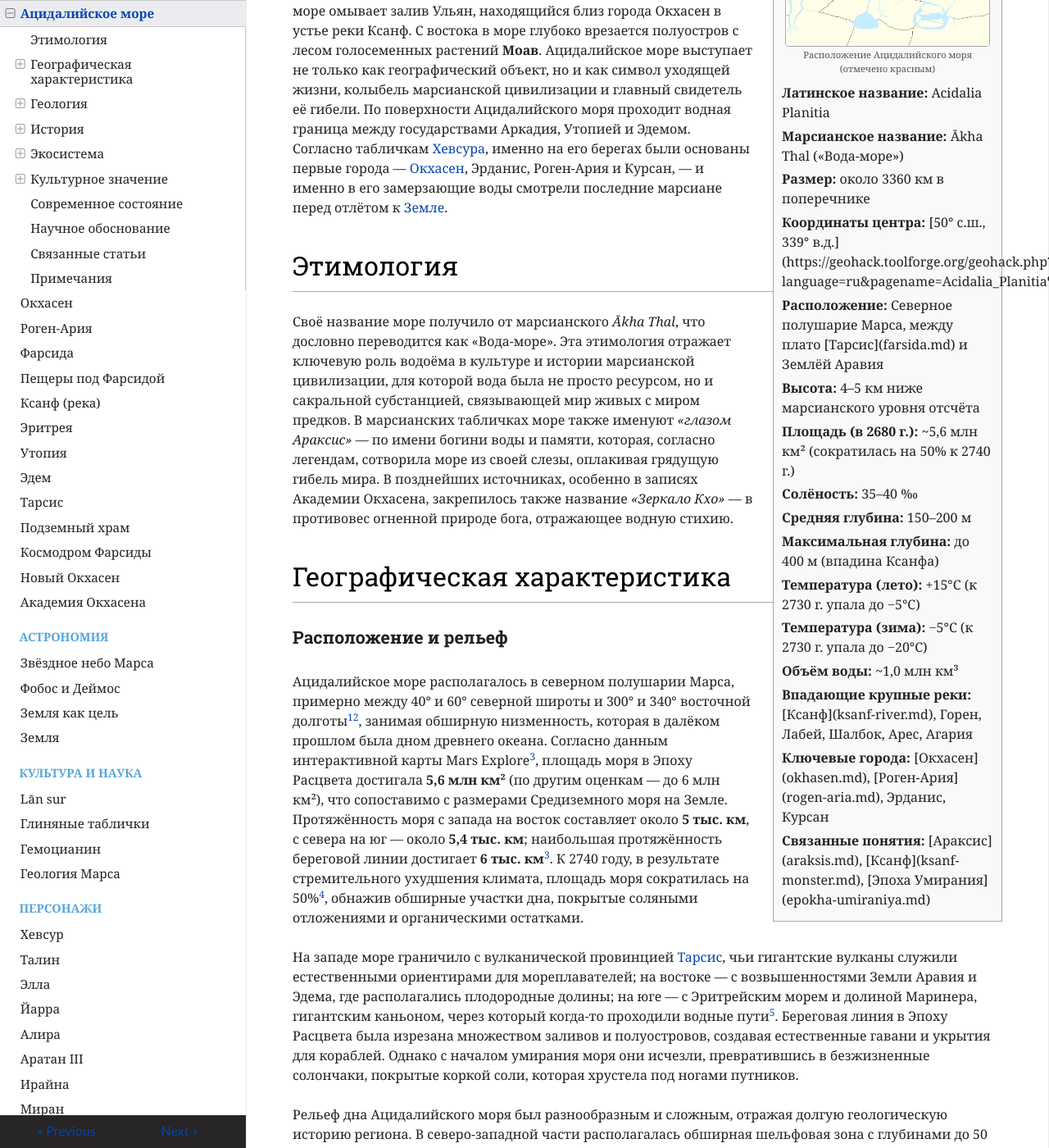
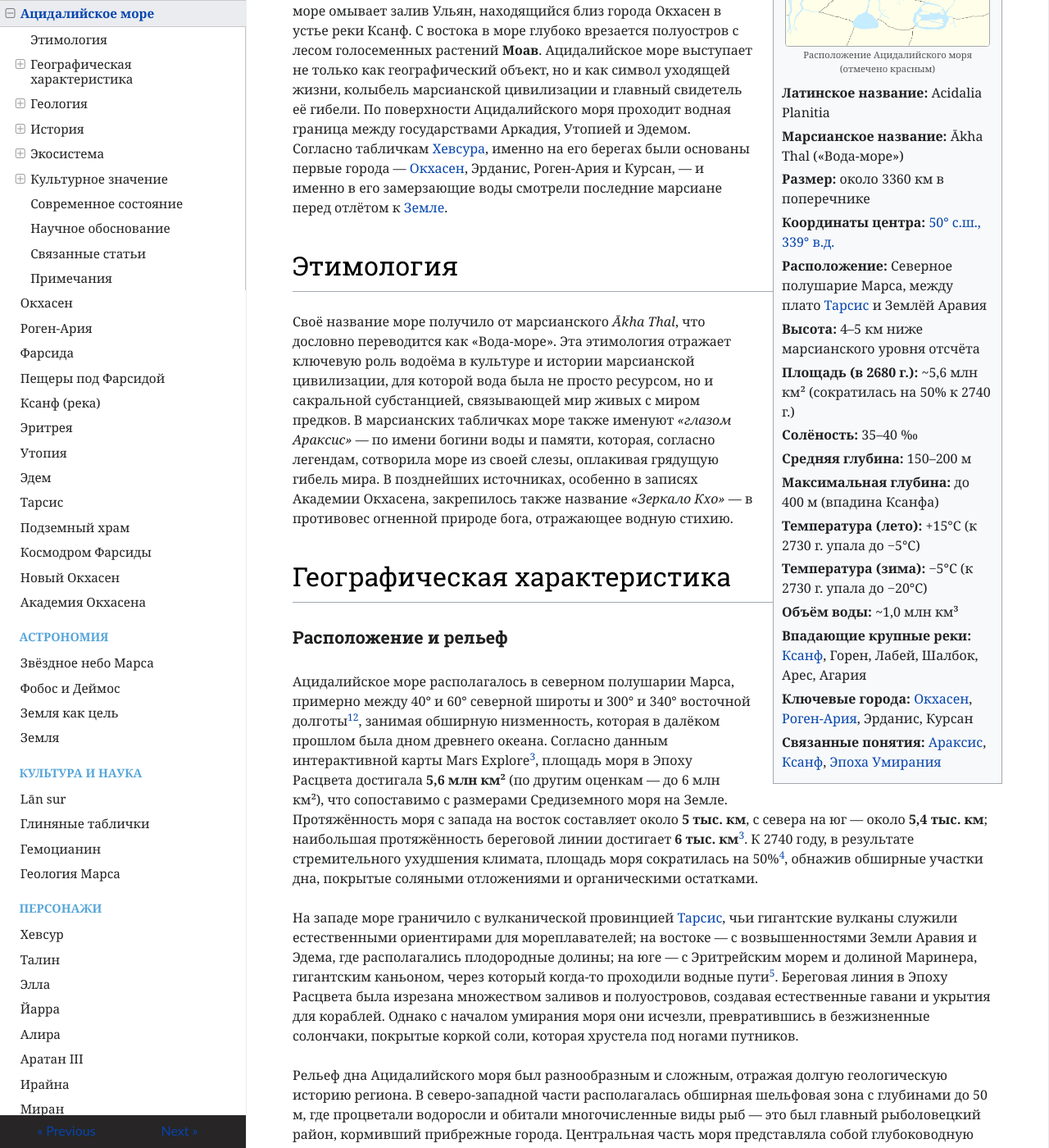
Before and after one commit to ivanhohlov14-bit/mars-encyclopedia, an MkDocs documentation site: the page built from docs/geography/acidalia-sea.md, in a window 1280 px wide and 1400 px high, scrolled down 366 px. Shown: the whole window at 82% size. Built offline with MkDocs 1.6.1, drawn with Linux system fonts in a browser that asks for light colours; nearby versions of some CDN libraries; part of the change alters nothing that is shown.

Commit message:
Update acidalia-sea.md

```diff
--- a/docs/geography/acidalia-sea.md
+++ b/docs/geography/acidalia-sea.md
@@ -13,8 +13,8 @@
    <p><b>Латинское название:</b> Acidalia Planitia</p>
   <p><b>Марсианское название:</b> Ākha Thal («Вода-море»)</p>
   <p><b>Размер:</b> около 3360 км в поперечнике</p>
-  <p><b>Координаты центра:</b> [50° с.ш., 339° в.д.](https://geohack.toolforge.org/geohack.php?language=ru&pagename=Acidalia_Planitia&params=50_N_339_E_globe:Mars_)</p>
-  <p><b>Расположение:</b> Северное полушарие Марса, между плато [Тарсис](farsida.md) и Землёй Аравия</p>
+  <p><b>Координаты центра:</b> <a href="https://geohack.toolforge.org/geohack.php?language=ru&pagename=Acidalia_Planitia&params=50_N_339_E_globe:Mars_" target="_blank">50° с.ш., 339° в.д.</a></p>
+  <p><b>Расположение:</b> Северное полушарие Марса, между плато <a href="farsida.md">Тарсис</a> и Землёй Аравия</p>
   <p><b>Высота:</b> 4–5 км ниже марсианского уровня отсчёта</p>
   <p><b>Площадь (в 2680 г.):</b> ~5,6 млн км² (сократилась на 50% к 2740 г.)</p>
   <p><b>Солёность:</b> 35–40 ‰</p>
@@ -23,9 +23,9 @@
   <p><b>Температура (лето):</b> +15°C (к 2730 г. упала до −5°C)</p>
   <p><b>Температура (зима):</b> −5°C (к 2730 г. упала до −20°C)</p>
   <p><b>Объём воды:</b> ~1,0 млн км³</p>
-  <p><b>Впадающие крупные реки:</b> [Ксанф](ksanf-river.md), Горен, Лабей, Шалбок, Арес, Агария</p>
-  <p><b>Ключевые города:</b> [Окхасен](okhasen.md), [Роген-Ария](rogen-aria.md), Эрданис, Курсан</p>
-  <p><b>Связанные понятия:</b> [Араксис](araksis.md), [Ксанф](ksanf-monster.md), [Эпоха Умирания](epokha-umiraniya.md)</p>
+  <p><b>Впадающие крупные реки:</b> <a href="ksanf-river.md">Ксанф</a>, Горен, Лабей, Шалбок, Арес, Агария</p>
+  <p><b>Ключевые города:</b> <a href="okhasen.md">Окхасен</a>, <a href="rogen-aria.md">Роген-Ария</a>, Эрданис, Курсан</p>
+  <p><b>Связанные понятия:</b> <a href="araksis.md">Араксис</a>, <a href="ksanf-monster.md">Ксанф</a>, <a href="epokha-umiraniya.md">Эпоха Умирания</a></p>
 </div>
 
 **Ацидалийское море** (лат. *Mare Acidalium*, марс. *Ākha Thal* — «Вода-море») — крупнейший водоём Марса в Эпоху Умирания, занимавший центральную часть северного полушария планеты. Море входит в бассейн Мирового марсианского океана, соединяясь с ним через систему проливов и каналов. С запада в море вдаётся залив **Горен**, расположенный на плато Темпе; с южной стороны море омывает залив Ульян, находящийся близ города Окхасен в устье реки Ксанф. С востока в море глубоко врезается полуостров с лесом голосеменных растений **Моав**. Ацидалийское море выступает не только как географический объект, но и как символ уходящей жизни, колыбель марсианской цивилизации и главный свидетель её гибели. По поверхности Ацидалийского моря проходит водная граница между государствами Аркадия, Утопией и Эдемом. Согласно табличкам [Хевсура](hevsur.md), именно на его берегах были основаны первые города — [Окхасен](okhasen.md), Эрданис, Роген-Ария и Курсан, — и именно в его замерзающие воды смотрели последние марсиане перед отлётом к [Земле](earth.md).
```
